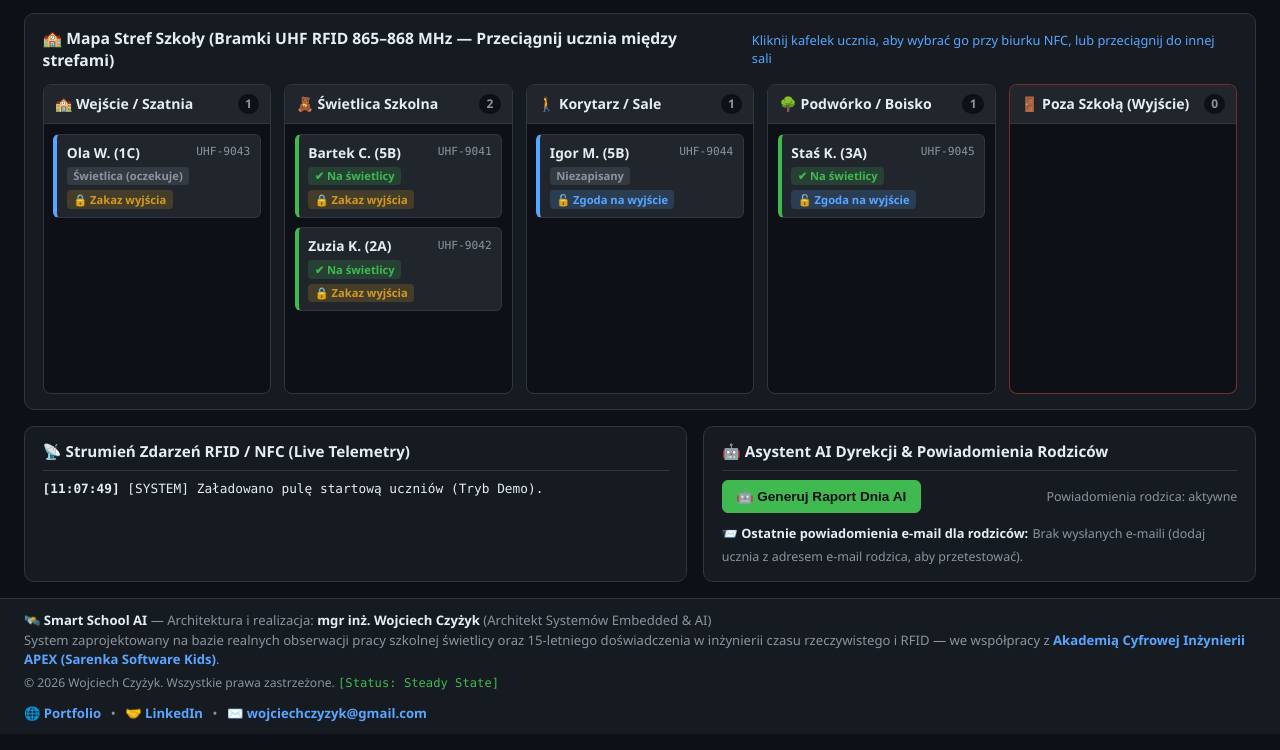
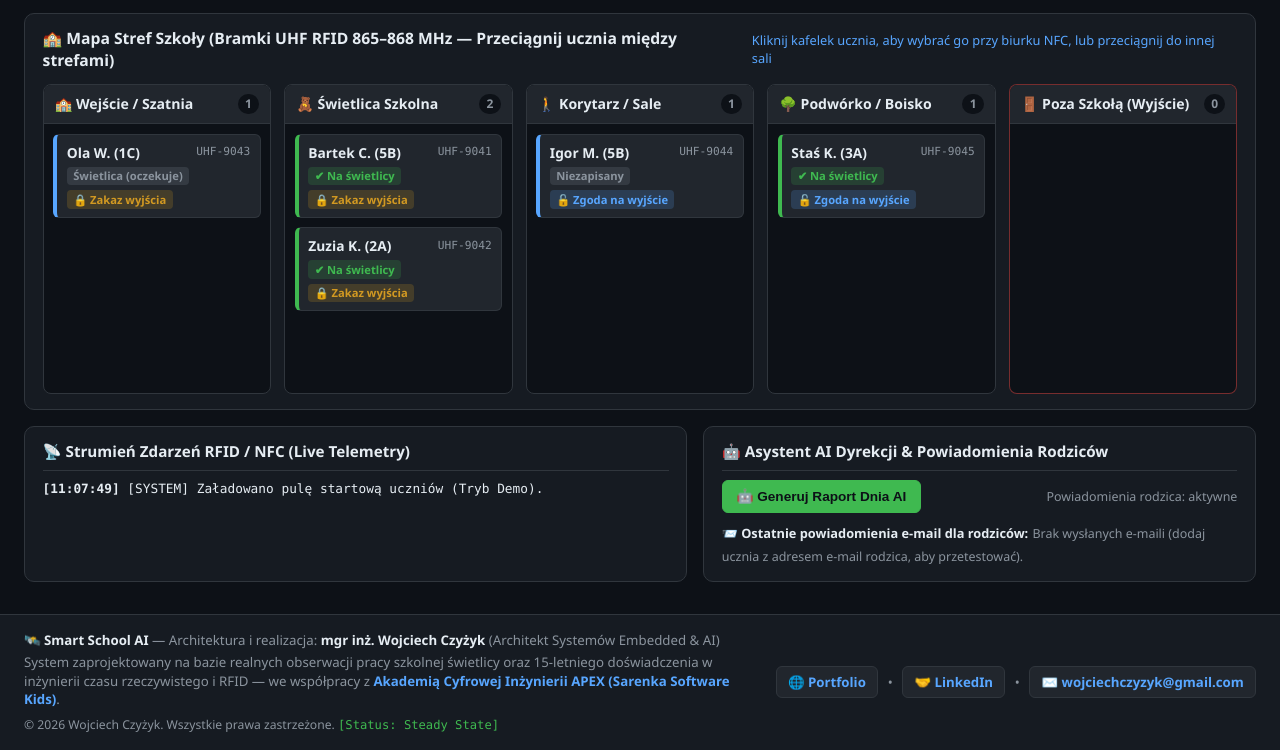
Before and after one commit to WojciechCzyzyk/smart-school-ai, a plain HTML site: page index.html in a window 1280 px wide. Shown: the part 397-1147 px from the top of the page. Drawn offline with Linux system fonts and the light colour scheme.

Commit message:
Refactor cockpit footer styles and add link styles
Updated padding, margin, and gap for cockpit footer styles. Added styles for footer-right links.

```diff
--- a/css/layout.css
+++ b/css/layout.css
@@ -225,21 +225,21 @@ body {
 .cockpit-footer {
     background-color: var(--bg-panel);
     border-top: 1px solid var(--border-color);
-    padding: 0.75rem 1.5rem;
-    margin-top: auto;
+    padding: 1rem 1.5rem;
+    margin-top: 1rem;
     display: flex;
     justify-content: space-between;
     align-items: center;
-    flex-wrap: wrap;
-    gap: 0.75rem;
-    font-size: 0.82rem;
+    gap: 1.5rem;
+    font-size: 0.83rem;
     color: var(--text-muted);
 }
 
 .footer-left {
     display: flex;
     flex-direction: column;
-    gap: 0.15rem;
+    gap: 0.25rem;
+    flex: 1;
 }
 
 .footer-left strong {
@@ -250,10 +250,24 @@ body {
     display: flex;
     align-items: center;
     gap: 0.6rem;
-    flex-wrap: wrap;
+    flex-shrink: 0;
 }
 
-.cockpit-footer a {
+.footer-right a {
+    background-color: var(--bg-card);
+    border: 1px solid var(--border-color);
+    padding: 0.35rem 0.7rem;
+    border-radius: 6px;
+    transition: border-color 0.15s ease;
+}
+
+.footer-right a:hover {
+    border-color: var(--accent-green);
+    text-decoration: none;
+}
+
+.cockpit-footer a,
+.cockpit-footer a:visited {
     color: var(--accent-blue);
     text-decoration: none;
     font-weight: 600;
@@ -261,5 +275,4 @@ body {
 
 .cockpit-footer a:hover {
     color: var(--accent-green);
-    text-decoration: underline;
 }
```
